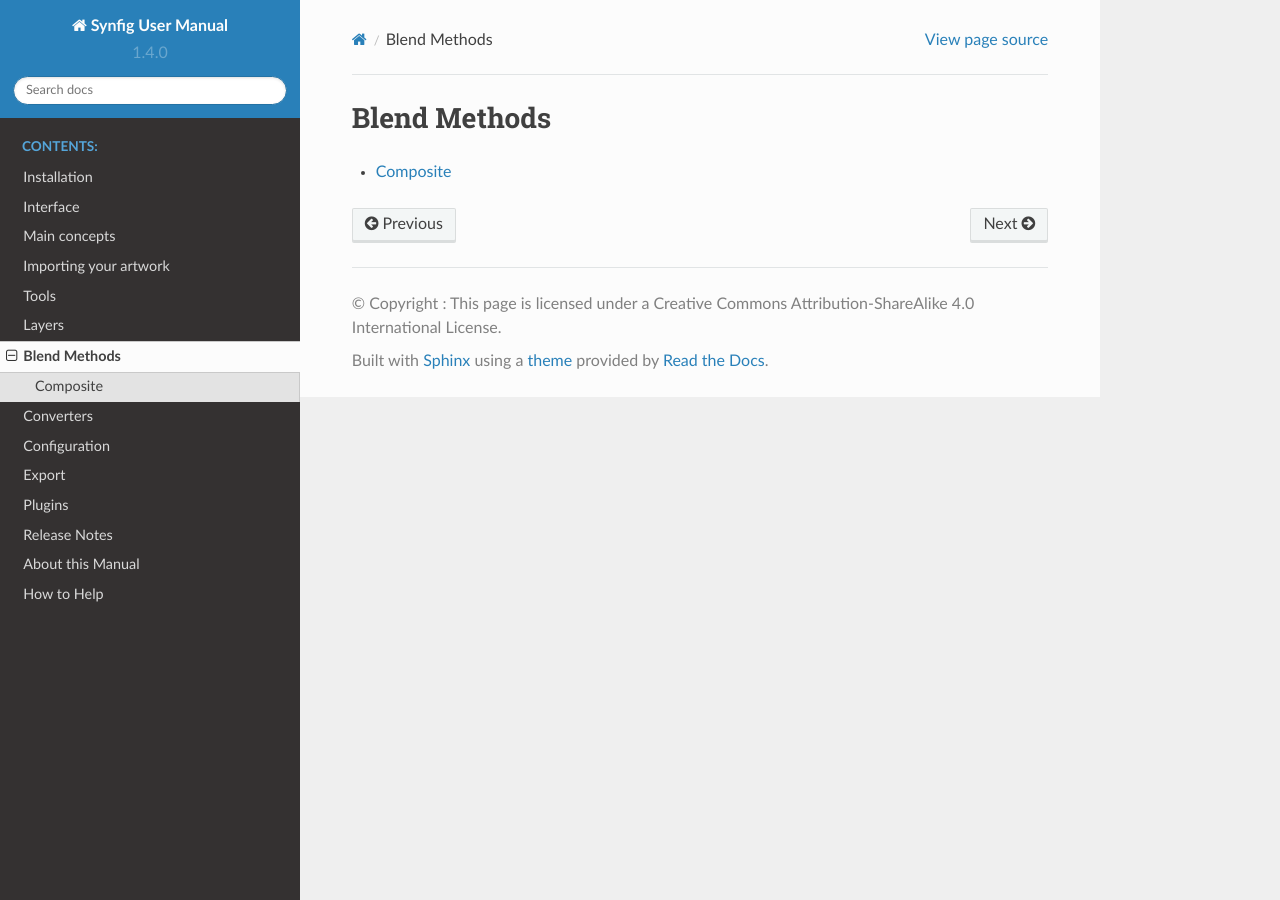
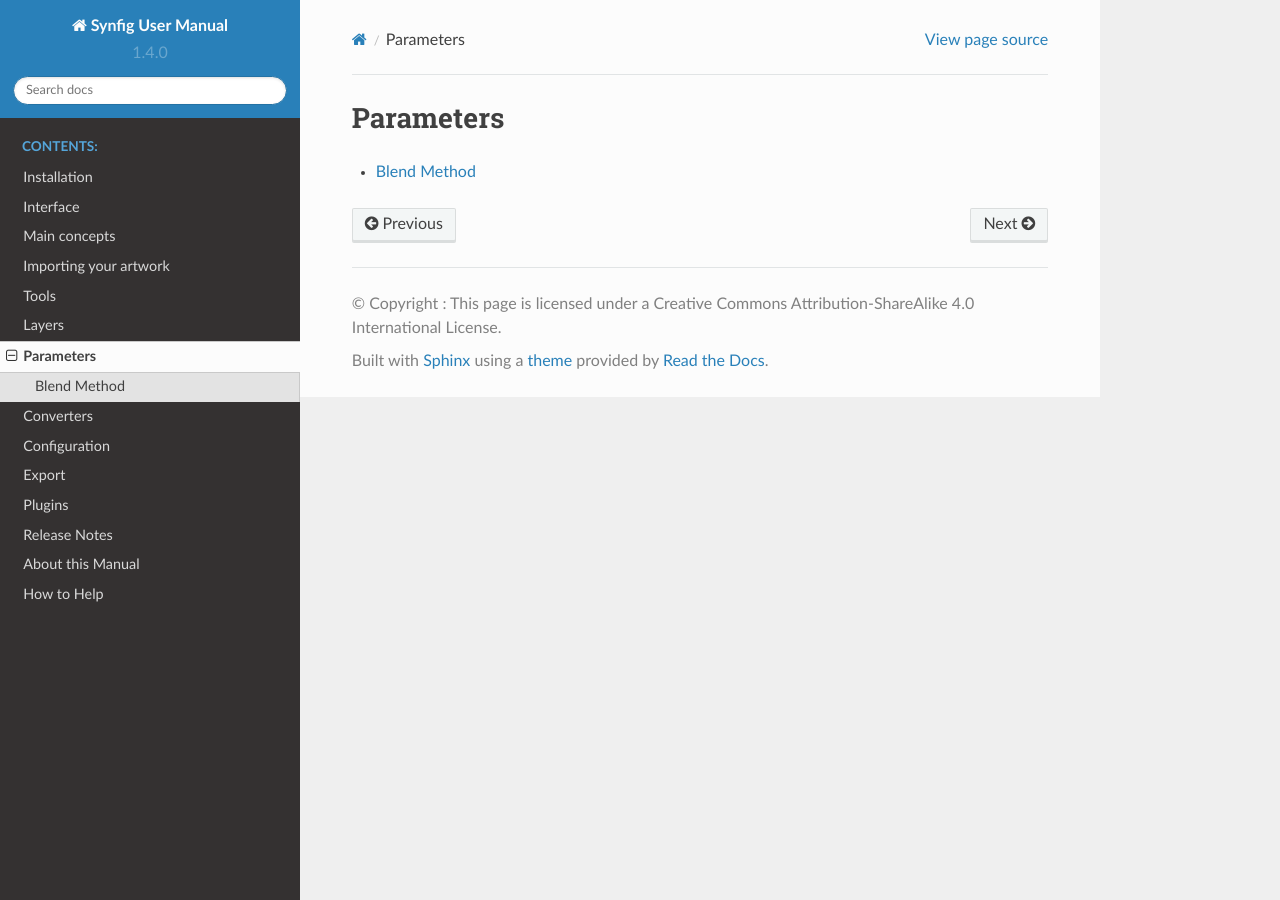
Before and after one commit to synfig/synfig-docs, a Sphinx documentation site: the page built from source/parameters.rst, in a window 1280 px wide. Built offline with Sphinx 7.4.7 and the Read the Docs theme 2.0.0, drawn with Linux system fonts in a browser that asks for light colours; pages that are not in the unit, such as notebooks, are missing from menus.

Commit message:
Move Blend Methods page

```diff
--- a/source/index.rst
+++ b/source/index.rst
@@ -16,7 +16,7 @@
    artwork_import/index.rst
    tools.rst
    layers.rst
-   blend_methods.rst
+   parameters.rst
    converters.rst
    configuration.rst
    export.rst
--- a/source/main_concepts.rst
+++ b/source/main_concepts.rst
@@ -16,3 +16,4 @@
    main_concepts/exported_parameters.rst
    main_concepts/canvas.rst
    main_concepts/exported_canvases.rst
+   main_concepts/blend_methods.rst
--- a/source/blend_methods.rst
+++ b/source/parameters.rst
@@ -1,7 +1,7 @@
-.. _blend_methods:
+.. _parameters:
 
 ########################
-    Blend Methods
+    Parameters
 ########################
 
 
@@ -10,4 +10,4 @@
    :maxdepth: 1
    :glob:
 
-   blend_methods/*
+   parameters/*
--- a/source/blend_methods/composite.rst
+++ b/source/parameters/blend_method.rst
@@ -1,5 +1,5 @@
-.. _blend_method_composite:
+.. _blend_method:
 
 ########################
-    Composite
+    Blend Method
 ########################
```
